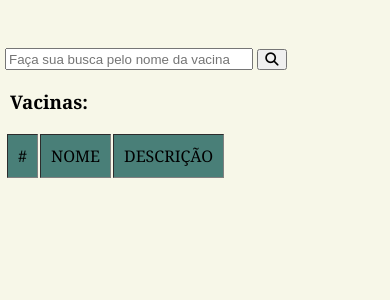
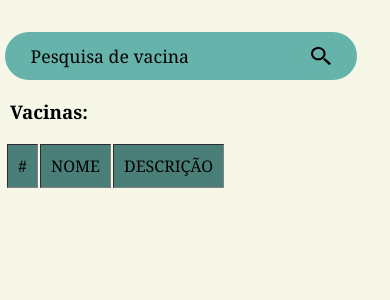
Before and after one commit to ariadnyD/SUCV-PI, a PHP site: page /pitabela3-vacinas.php in a window 390 px wide. Shown: the part 112-412 px from the top of the page. Run offline with PHP 8.4, Linux system fonts and the light colour scheme; data that the repository does not hold is empty; a stand-in replaces the project's code that opens the database connection; some libraries are stand-ins or nearby versions.

Commit message:
responsivo e pesquisa

```diff
--- a/css/inicialenfer.css
+++ b/css/inicialenfer.css
@@ -134,8 +134,8 @@ header{
 		font-size: 2.5rem;
 	}
 	.logoimg{
-		width: 10em;
-		height:10em;
+		width: 8em;
+		height:8em;
 	}
 	.logotxt{
 		font-size: 2.5rem;
--- a/css/pitabela1.css
+++ b/css/pitabela1.css
@@ -33,10 +33,43 @@ header{
 .body{
 	margin-left: 5px;
 }
-#search{
-	margin-top: 3rem;
+.search-box{
+	margin-top: 2rem;
+	background: #66B3AB;
 	height: 1rem;
-	width: 15rem;
+	width: 20rem;
+	padding: 1rem;
+	border-radius: 4rem;
+	display: flex;
+	justify-content: space-between;
+	align-items: center;
+}
+.search-txt{
+	border: none;
+	background: none;
+	outline: none;
+	padding: 0;
+	color: #f0f5fb;
+	padding:0 0.6rem;
+	font-size: 1.1rem;
+	line-height: 4rem;
+	font-family:'Noto Serif';
+}
+::-webkit-input-placeholder{
+	color:black;
+}
+.search-btn{
+	width: 2.5rem;
+	height: 2.5rem;
+	border-radius: 50%;
+	background: #66B3AB;
+	display: flex;
+	justify-content: center;
+	align-items: center;
+    border: none;
+}
+.search-box:hover > .search-btn{
+	background:whitesmoke;
 }
 .tabelas{
 	border-style: hidden;
@@ -61,16 +94,35 @@ h3{
 	text-decoration: underline;
 	background-color: #9DE3A8;
 }
-/*@media (min-width: 2560px ){
+@media (min-width: 2560px ){
 	header{
-		height: 7rem;
+		height: 12rem;
 	}
 	#logoimg{
-		width: 7em;
-		height: 7em;
+		width: 8em;
+		height: 8em;
 	}
 	.logotxt{
-		font-size: 2rem;
+		font-size: 6rem;
+	}
+	.search-box{
+		height: 2rem;
+		width: 40rem;
+		padding: 2rem;
+		border-radius: 8rem;
+	}
+	.search-txt{
+		font-size: 2.2rem;
+		line-height: 8rem;
+	}
+	.search-btn{
+		width: 5rem;
+		height: 5rem;
+		border-radius: 50%;
+	}
+	.search-btn img{
+		height:40px;
+		width:40px;
 	}
 	th{
 		font-size: 32px;
@@ -91,4 +143,4 @@ h3{
 	    height: 2.5rem;
 	    width: 2.5rem;
     }
-}/*
+}
--- a/pitabela3-vacinas.php
+++ b/pitabela3-vacinas.php
@@ -1,10 +1,11 @@
 <?php
 include("config.php");
-$consulta = $conn->query("SELECT * from tb_vacinas");
 if(isset ($_GET['codigo'])){
 	$codigo = $_GET['codigo'];
 	if($consulta = $conn->query("SELECT * from tb_vacinas where vac_codigo = $codigo")){
 	}
+}else{
+	$consulta = $conn->query("SELECT * from tb_vacinas");
 }
 if(isset($_GET['vacina'])){
 	$vacina=$_GET['vacina'];
@@ -12,6 +13,8 @@ if(isset($_GET['vacina'])){
 	}else{
 		echo "Não foi possivel encontrar nada!";
 	}
+}else{
+	$consulta = $conn->query("SELECT * from tb_vacinas");
 }
 ?>
 <!DOCTYPE html>
@@ -38,10 +41,12 @@ if(isset($_GET['vacina'])){
 				</div>
 			</div>
 		</header>
-		<div class="body"><form action="#" method="post">
-		    <input type="text" name="search" id="search" placeholder="Faça sua busca pelo nome da vacina" required>
-			<button type="submit" id="botao"> <i class=" fas fa-search"></i></button>
-		</form>
+		<div class="body"><form class="search-box" id=p1 method="POST" action="#">
+		<input type="text" name="vac"class="search-txt" placeholder="Pesquisa de vacina">
+		<button class="search-btn">
+			<img src="assets/306102.svg" alt="lupa" height="20" width="20">
+		</button>
+	</form>
 		<h3> Vacinas: </h3>
 	    <table border="1" class="tabelas">
 		    <thead>
@@ -51,9 +56,9 @@ if(isset($_GET['vacina'])){
 				    <td> DESCRIÇÃO </td>
 			    </tr>
 			</thead>
-<?php if(isset($_POST['search'])){
-      $search = $_POST['search'];
-      if($consulta2 = $conn->query("SELECT * from tb_vacinas where vac_nome like '%$search%'")){
+<?php if(isset($_POST['vac'])){
+      $searchv = $_POST['vac'];
+      if($consulta2 = $conn->query("SELECT * from tb_vacinas where vac_nome like '%$searchv%'")){
         $resultado2 = $consulta2->fetch_assoc();
       ?>
             <tbody>
```
Also changed, not shown: pitabela1-pessoas.php (+8 -6 lines).
